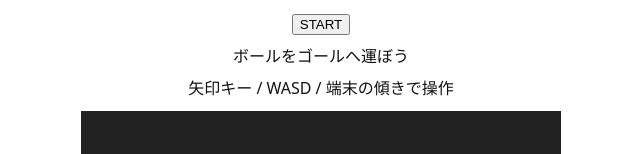
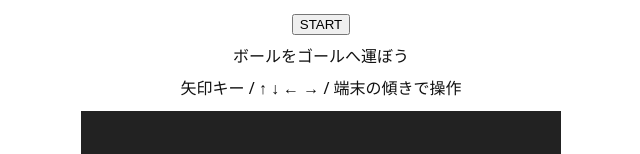
Before and after one commit to studiocue/ball_game, a plain HTML site: page index.html in a window 1280 px wide. Shown: the top 154 px of the page, without its empty margins (319-959 px from the left). Drawn offline with Linux system fonts and the light colour scheme.

Commit message:
矢印追加

```diff
--- a/index.html
+++ b/index.html
@@ -11,7 +11,7 @@
   <div id="ui">
     <button id="startBtn">START</button>
     <p id="status">ボールをゴールへ運ぼう</p>
-    <p id="controls">矢印キー / WASD / 端末の傾きで操作</p>
+    <p id="controls">矢印キー / ↑ ↓ ← → / 端末の傾きで操作</p>
   </div>
   <canvas id="canvas"></canvas>
 
```
